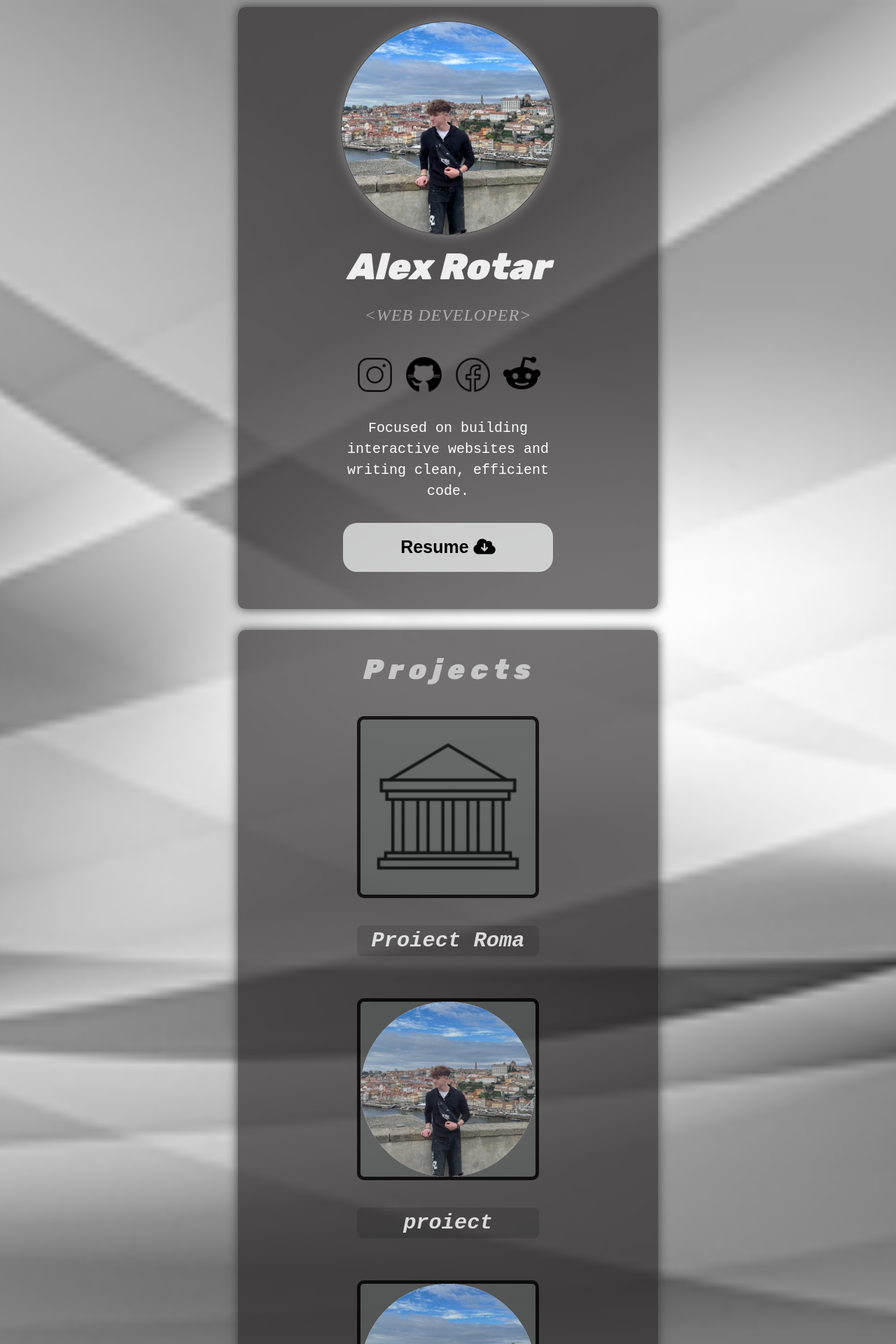
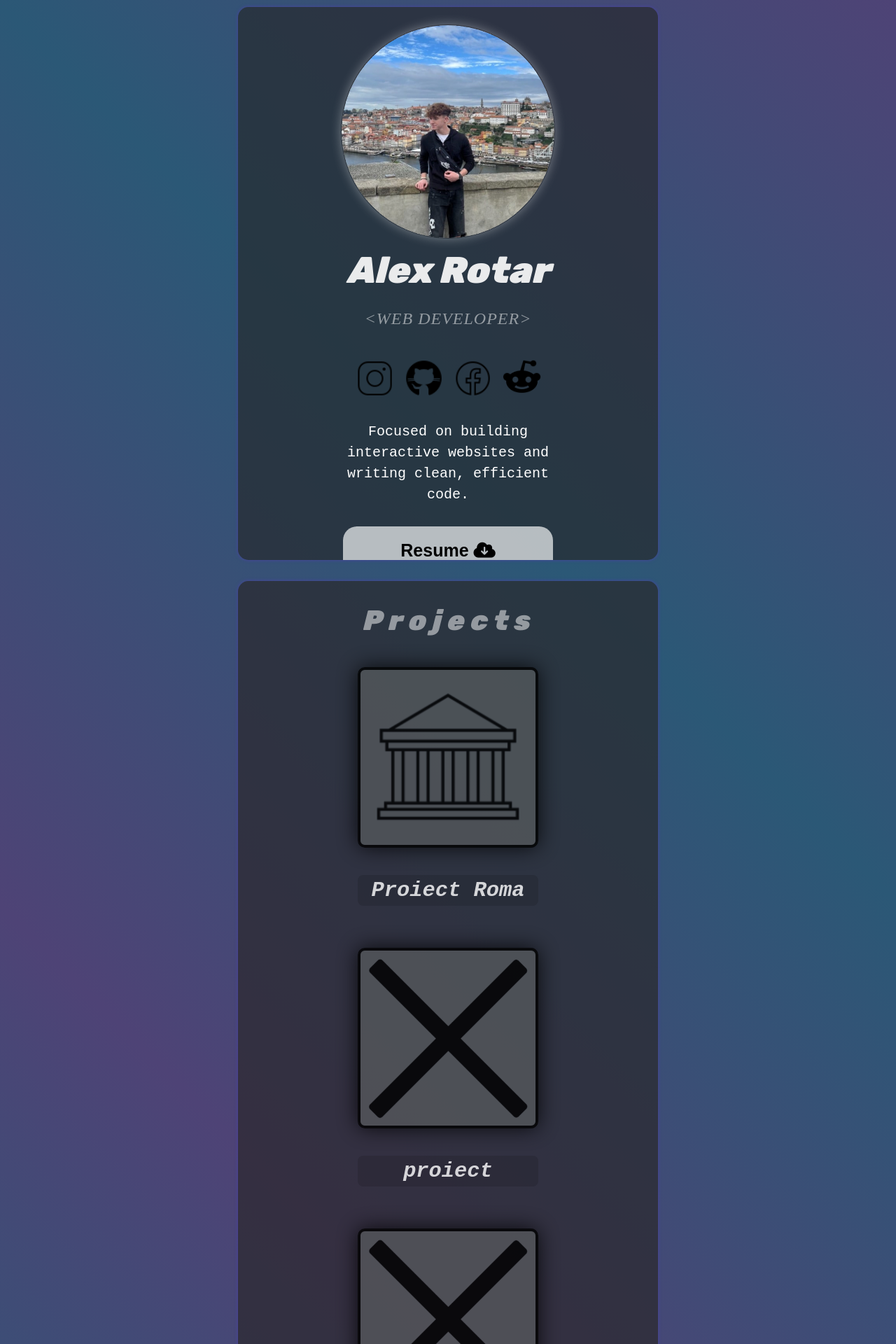
Before and after one commit to alecs007/alecs007.github.io, a React (Vite) app: page / in a window 1280 px wide. Shown: the top 1920 px of the page at 70% size. Built offline with nearby package versions, Linux system fonts and the light colour scheme.

Commit message:
Modified multiple

```diff
--- a/src/App.css
+++ b/src/App.css
@@ -1,3 +1,13 @@
+:root {
+  --background-color: linear-gradient(
+    45deg,
+    #2b5876,
+    #4e4376,
+    #2b5876,
+    #4e4376
+  );
+  --text-color: white;
+}
 #root {
   margin: 0;
   padding: 0;
@@ -7,9 +17,7 @@
   align-items: center;
   overflow: auto;
   min-height: 100vh;
-  background-image: url("./assets/background2.jpg");
-  background-size: cover;
-  background-position: center;
+  background: var(--background-color);
 }
 body {
   touch-action: none;
@@ -17,7 +25,8 @@ body {
   width: 100vw;
   margin: 0;
   padding: 0;
-  overflow: auto;
+  overflow-y: auto;
+  overflow-x: hidden;
   box-sizing: border-box;
 }
 p {
@@ -26,16 +35,19 @@ p {
   max-width: 25ch;
   line-height: 1.5em;
 }
-
+p,
+h1,
+h2,
+h3 {
+  color: var(--text-color);
+}
 ::-webkit-scrollbar {
   width: 10px;
+  background-color: rgba(0, 0, 0, 0);
 }
-
 ::-webkit-scrollbar-track {
-  background: #504d4d;
-  border-radius: 10px;
+  background: var(--background-color);
 }
-
 ::-webkit-scrollbar-thumb {
   background: #888;
   border-radius: 10px;
--- a/src/sections/Hero/HeroStyles.module.css
+++ b/src/sections/Hero/HeroStyles.module.css
@@ -4,18 +4,17 @@
   flex-direction: column;
   text-align: center;
   gap: 10px;
-  min-height: 860px;
-  background-color: rgba(39, 37, 37, 0.644);
+  background-color: rgba(37, 38, 39, 0.644);
   width: 95dvw;
   max-width: 600px;
   height: calc(100dvh - 10px);
-  max-height: 900px;
+  max-height: 875px;
   overflow: hidden;
-  border-radius: 10px;
-  box-shadow: 0 0 15px #3b3a3a;
+  border-radius: 15px;
+  box-shadow: 0 0 5px #4942a7;
 }
 .logo {
-  margin-top: 20px;
+  margin-top: 25px;
   height: 19em;
   transition: box-shadow 0.4s ease-in-out;
   border-radius: 50%;
@@ -23,7 +22,7 @@
   box-shadow: 0 0 15px #f5f5f563;
 }
 .logo:hover {
-  box-shadow: 0 0 70px #407797aa;
+  box-shadow: 0 0 50px #509fadaa;
 }
 .info {
   display: flex;
@@ -36,7 +35,6 @@
     font-family: "Rubik", sans-serif;
     font-style: italic;
     opacity: 0.9;
-    color: white;
   }
   h2 {
     text-transform: uppercase;
@@ -46,7 +44,6 @@
     font-style: italic;
     font-weight: lighter;
     opacity: 0.5;
-    color: white;
   }
 }
 .social {
--- a/src/sections/Projects/Projects.jsx
+++ b/src/sections/Projects/Projects.jsx
@@ -2,6 +2,8 @@ import styles from "./ProjectsStyles.module.css";
 import ProjectCard from "../../../public/ProjectCard.jsx";
 import profile1 from "../../assets/profile1.png";
 import proiect_roma from "../../assets/proiect_roma.png";
+import x from "../../assets/x.png";
+// import coming_soon from "../../assets/coming_soon.png";
 
 function Projects() {
   return (
@@ -15,21 +17,9 @@ function Projects() {
           link="https://alecs007.github.io/proiect_roma/"
           h3="Proiect Roma"
         />
-        <ProjectCard
-          src={profile1}
-          link="https://github.com/Ade-mir/company-landing-page-2"
-          h3="proiect"
-        />
-        <ProjectCard
-          src={profile1}
-          link="https://github.com/Ade-mir/company-landing-page-2"
-          h3="proiect"
-        />
-        <ProjectCard
-          src={profile1}
-          link="https://github.com/Ade-mir/company-landing-page-2"
-          h3="proiect"
-        />
+        <ProjectCard src={x} link="./index.html#hero" h3="proiect" />
+        <ProjectCard src={x} link="./index.html#hero" h3="proiect" />
+        <ProjectCard src={x} link="./index.html#hero" h3="proiect" />
       </div>
     </section>
   );
--- a/src/sections/Projects/ProjectsStyles.module.css
+++ b/src/sections/Projects/ProjectsStyles.module.css
@@ -7,17 +7,16 @@
   background-color: rgba(39, 37, 37, 0.644);
   width: 95dvw;
   max-width: 600px;
-  border-radius: 10px;
+  border-radius: 15px;
   min-height: 1750px;
-  box-shadow: 0 0 15px #3b3a3a;
+  box-shadow: 0 0 5px #4942a7;
   h1 {
     font-size: 2.5em;
     font-weight: 100;
     font-family: "Rubik", sans-serif;
     font-style: italic;
-    opacity: 0.6;
+    opacity: 0.5;
     letter-spacing: 8px;
-    color: white;
   }
 }
 .projectsContainer {
@@ -27,8 +26,11 @@
   justify-content: center;
   gap: 30px;
   img {
+    min-width: 250px;
+    min-height: 250px;
     max-width: 250px;
-    border: 5px solid black;
+    border: 4px solid rgb(0, 0, 0);
+    box-shadow: 0 0 30px #000000;
     border-radius: 10px;
     background-color: rgba(99, 104, 103, 0.719);
   }
@@ -46,7 +48,6 @@
     border-radius: 8px;
     padding: 5px;
     transition: transform 0.2s ease-in-out;
-    color: white;
   }
   h3:hover {
     transform: scale(1.05);
```
Also changed, not shown: src/assets/x.png (added).
